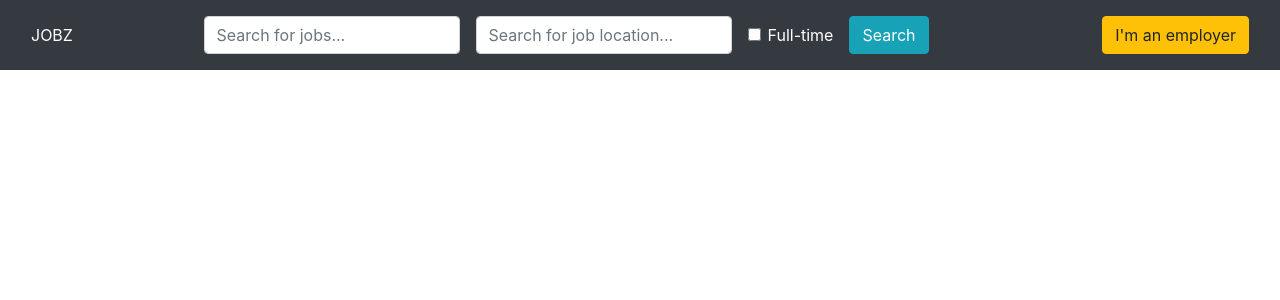
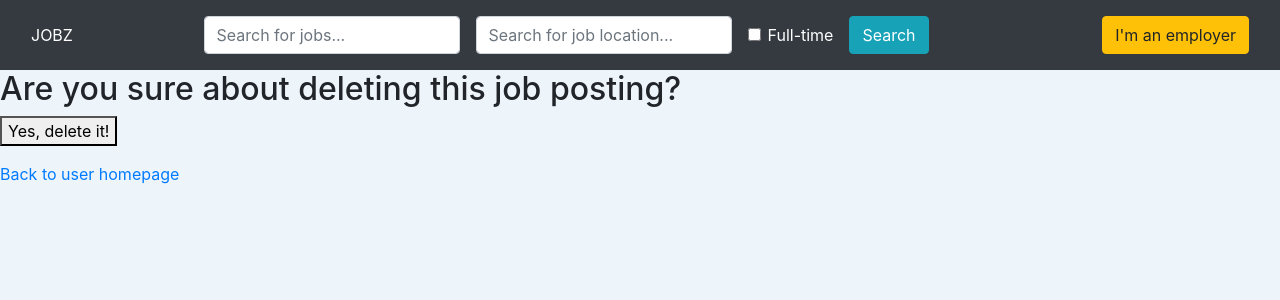
Before and after one commit to Linhatran/DevJobz, a React app: page /user/delete in a window 1280 px wide. Shown: the top 300 px of the page. Built offline with nearby package versions, Linux system fonts and the light colour scheme; no server answers.

Commit message:
centered jobsdisplay

```diff
--- a/client/App.jsx
+++ b/client/App.jsx
@@ -7,6 +7,7 @@ import Login from './components/Login';
 import User from './components/User';
 import CreateJob from './components/CreateJob';
 import EditJob from './components/EditJob';
+import DeleteJob from './components/DeleteJob';
 
 function App() {
   const [jobsList, setJobsList] = useState([]);
@@ -70,6 +71,13 @@ function App() {
             <EditJob setViewedJob={setViewedJob} viewedJob={viewedJob} />
           )}
         />
+        <Route
+          exact
+          path='/user/delete'
+          render={() => (
+            <DeleteJob setViewedJob={setViewedJob} viewedJob={viewedJob} />
+          )}
+        />
       </Switch>
     </div>
   );
--- /dev/null
+++ b/client/components/DeleteJob.jsx
@@ -0,0 +1,30 @@
+import React, { useState } from 'react';
+import { useForm } from 'react-hook-form';
+import { Link } from 'react-router-dom';
+import axios from 'axios';
+
+function DeleteJob(props) {
+  const { register, handleSubmit } = useForm();
+
+  const onSubmit = (data) => {
+    axios
+      .delete(`/api/delete/${props.viewedJob.id}`, data)
+      .then((result) => {
+        console.log(result.data);
+      })
+      .catch((err) => console.log(err));
+  };
+
+  return (
+    <div>
+      <h2>Are you sure about deleting this job posting?</h2>
+
+      <form onSubmit={handleSubmit(onSubmit)}>
+        <button type='submit'>Yes, delete it!</button>
+      </form>
+      <Link to={'/user/jobs'}>Back to user homepage</Link>
+    </div>
+  );
+}
+
+export default DeleteJob;
--- a/client/components/FullPosting.jsx
+++ b/client/components/FullPosting.jsx
@@ -20,6 +20,10 @@ function FullPosting(props) {
       <Link to={'/'}> &#8592; Go back to dashboard</Link>
       <br />
       <Link to={'/user/edit'}>Edit a job posting &#8594;</Link>
+      <br />
+      <Link to={'/user/delete'} className='text-danger'>
+        &#8593; Delete this job posting
+      </Link>
     </div>
   );
 }
--- a/client/components/JobsDisplay.jsx
+++ b/client/components/JobsDisplay.jsx
@@ -3,7 +3,7 @@ import React from 'react';
 import { useState } from 'react';
 function JobsDisplay(props) {
   return (
-    <div className='container d-flex flex-wrap justify-content-center"'>
+    <div className='container d-flex flex-wrap justify-content-center pl-5'>
       {props.jobsList.map((job, i) => (
         <Job
           job={job}
--- a/client/components/User.jsx
+++ b/client/components/User.jsx
@@ -24,8 +24,6 @@ function User(props) {
         viewJobId={props.viewJobId}
         setViewedJob={props.setViewedJob}
       />
-
-      {/* <Link to={'/user/delete'}>Post a new job</Link> */}
     </div>
   );
 }
--- a/client/styles/styles.css
+++ b/client/styles/styles.css
@@ -1,5 +1,9 @@
+body {
+  background-color: #eef5fa;
+}
 .container {
   width: 960px;
+  background-color: #ffffff;
 }
 #search-form {
   width: 60vw;
```
Also changed, not shown: 1 other file (tests, documents, lock files or other folders).
